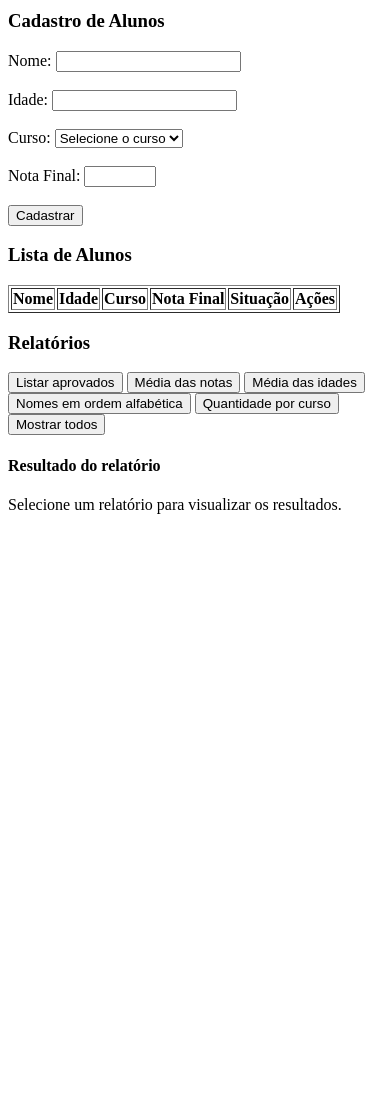
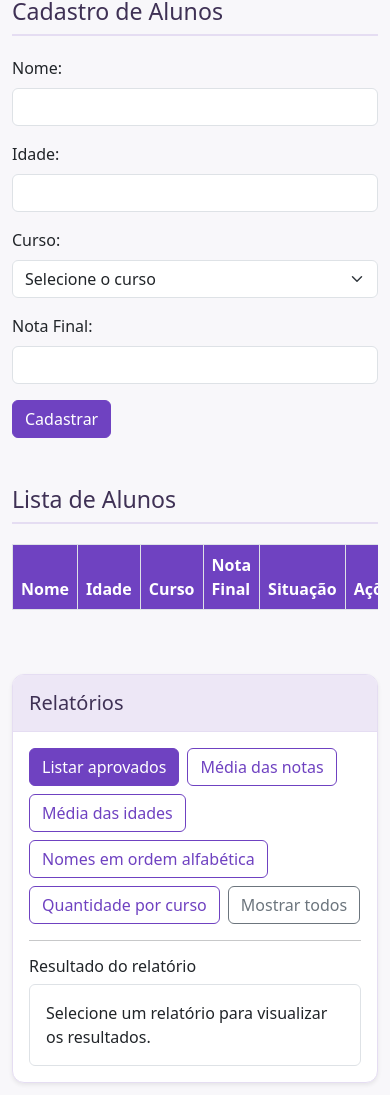
Before and after one commit to sophzll/DevTechAcademy, a plain HTML site: page index.html in a window 390 px wide. Shown: the part 117-1212 px from the top of the page. Before the commit the page ends 844 px from the top, so only its background shows below. Drawn offline with nearby package versions, Linux system fonts and the light colour scheme.

Commit message:
Adiciona Bootstrap para estilização e responsividade do sistema

```diff
--- a/index.html
+++ b/index.html
@@ -1,46 +1,148 @@
 <!DOCTYPE html>
-<html lang="pt-br">
+<html lang="pt-BR">
 <head>
     <meta charset="UTF-8">
     <meta name="viewport" content="width=device-width, initial-scale=1.0">
+
     <title>DevTech Academy - Gerenciamento de Alunos</title>
+
+    <!--adição do Bootstrap 5.3.9-->
+    <link href="https://cdn.jsdelivr.net/npm/bootstrap@5.3.9/dist/css/bootstrap.min.css" rel="stylesheet">
+
+    <!--personalização-->
+    <style>
+        body {
+            background-color: #F8F7FA;
+        }
+
+        h1 {
+            color: #6F42C1;
+            font-weight: 700;
+        }
+
+        h2, h3, h4 {
+            color: #3F3155;
+        }
+
+        .btn-roxo {
+            background-color: #6F42C1;
+            color: white;
+            border-color: #6F42C1;
+        }
+
+        .btn-roxo:hover {
+            background-color: #59339D;
+            color: white;
+            border-color: #59339D;
+        }
+
+        .btn-outline-roxo {
+            color: #6F42C1;
+            border-color: #6F42C1;
+        }
+
+        .btn-outline-roxo:hover {
+            background-color: #6F42C1;
+            color: white;
+        }
+
+        .titulo-secao {
+            border-bottom: 2px solid #E5DDF2;
+            padding-bottom: 8px;
+            margin-bottom: 20px;
+        }
+
+        .table thead th {
+            background-color: #6F42C1;
+            color: white;
+        }
+        .card-relatorios {
+            border: 1px solid #E5DDF2;
+            border-radius: 12px;
+            overflow: hidden;
+        }
+
+        .card-relatorios .card-header {
+            background-color: #EDE7F6;
+            color: #3F3155;
+            border-bottom: 1px solid #E5DDF2;
+        }
+
+        footer {
+            background-color: #6F42C1;
+            color: white;
+            border-top: 3px solid #59339D;
+        }
+    </style>
+
 </head>
-<body>
+
+<body class="d-flex flex-column min-vh-100">
+
+    <main class="container py-4 flex-grow-1">
+
+        <!--cabeçalho-->
+        <header class="mb-4">
             <h1>DevTech Academy</h1>
-    <h2>Gerenciamento de Alunos</h2>
+            <h2 class="h4">Gerenciamento de Alunos</h2>
+        </header>
 
-    <h3>Cadastro de Alunos</h3>
+        <!--cadastro de alunos-->
+        <section class="mb-5">
+            <h3 class="titulo-secao">Cadastro de Alunos</h3>
 
             <form id="formAluno">
-        <label for="nome">Nome:</label>
-        <input type="text" id="nome" required>
-        <br><br>
+                <div class="row g-3">
 
-        <label for="idade">Idade:</label>
-        <input type="number" id="idade" min="1" required>
-        <br><br>
+                    <div class="col-md-6">
+                        <label for="nome" class="form-label">Nome:</label>
+                        <input type="text" id="nome" class="form-control" required>
+                    </div>
 
-        <label for="curso">Curso:</label>
-        <select id="curso" required>
+                    <div class="col-md-6">
+                        <label for="idade" class="form-label">Idade:</label>
+                        <input type="number" id="idade" class="form-control" min="1" required>
+                    </div>
+
+                    <div class="col-md-6">
+                        <label for="curso" class="form-label">Curso:</label>
+                        <select id="curso" class="form-select" required>
                             <option value="">Selecione o curso</option>
                             <option value="JavaScript">JavaScript</option>
                             <option value="Python">Python</option>
                             <option value="Java">Java</option>
                         </select>
-        <br><br>
+                    </div>
 
-        <label for="notaFinal">Nota Final:</label>
-        <input type="number" id="notaFinal" min="0" max="10" step="0.1" required>
-        <br><br>
+                    <div class="col-md-6">
+                        <label for="notaFinal" class="form-label">Nota Final:</label>
+                        <input type="number" id="notaFinal" class="form-control"
+                            min="0" max="10" step="0.1" required>
+                    </div>
 
-        <button type="submit" id="botaoSalvar">Cadastrar</button>
-        <button type="button" id="botaoCancelar" hidden>Cancelar edição</button>
+                    <div class="col-12">
+                        <button type="submit" id="botaoSalvar" class="btn btn-roxo">
+                            Cadastrar
+                        </button>
+
+                        <button type="button" id="botaoCancelar"
+                            class="btn btn-outline-secondary" hidden>
+                            Cancelar edição
+                        </button>
+                    </div>
+
+                </div>
             </form>
 
-    <p id="mensagem" aria-live="polite"></p>
+            <p id="mensagem" class="mt-3" aria-live="polite"></p>
+        </section>
 
-    <h3>Lista de Alunos</h3>
-    <table border="1">
+        <!--lista dos alunos-->
+        <section class="mb-5">
+            <h3 class="titulo-secao">Lista de Alunos</h3>
+
+            <div class="table-responsive">
+                <table class="table table-striped table-hover table-bordered align-middle bg-white">
                     <thead>
                         <tr>
                             <th>Nome</th>
@@ -51,22 +153,80 @@
                             <th>Ações</th>
                         </tr>
                     </thead>
+
                     <tbody id="tabelaAlunos"></tbody>
                 </table>
+            </div>
+        </section>
 
-    <h3>Relatórios</h3>
-    <button type="button" id="btnAprovados">Listar aprovados</button>
-    <button type="button" id="btnMediaNotas">Média das notas</button>
-    <button type="button" id="btnMediaIdades">Média das idades</button>
-    <button type="button" id="btnOrdemAlfabetica">Nomes em ordem alfabética</button>
-    <button type="button" id="btnQuantidadeCursos">Quantidade por curso</button>
-    <button type="button" id="btnTodos">Mostrar todos</button>
+        <!-- relatórios -->
+        <section class="mb-4">
 
-    <h4>Resultado do relatório</h4>
-    <div id="resultadoRelatorio" aria-live="polite">
-        <p>Selecione um relatório para visualizar os resultados.</p>
+            <div class="card card-relatorios shadow-sm">
+
+                <div class="card-header py-3">
+                    <h3 class="h5 mb-0">Relatórios</h3>
                 </div>
 
-    <script src="script.js"></script>
+                <div class="card-body">
+
+                    <div class="d-flex flex-wrap gap-2 mb-3">
+
+                        <button type="button" id="btnAprovados" class="btn btn-roxo">
+                            Listar aprovados
+                        </button>
+
+                        <button type="button" id="btnMediaNotas" class="btn btn-outline-roxo">
+                            Média das notas
+                        </button>
+
+                        <button type="button" id="btnMediaIdades" class="btn btn-outline-roxo">
+                            Média das idades
+                        </button>
+
+                        <button type="button" id="btnOrdemAlfabetica" class="btn btn-outline-roxo">
+                            Nomes em ordem alfabética
+                        </button>
+
+                        <button type="button" id="btnQuantidadeCursos" class="btn btn-outline-roxo">
+                            Quantidade por curso
+                        </button>
+
+                        <button type="button" id="btnTodos" class="btn btn-outline-secondary">
+                            Mostrar todos
+                        </button>
+
+                    </div>
+
+                    <hr>
+
+                    <h4 class="h6 mt-3">Resultado do relatório</h4>
+
+                    <div id="resultadoRelatorio" class="bg-white border rounded p-3" aria-live="polite">
+                        <p class="mb-0">Selecione um relatório para visualizar os resultados.</p>
+                    </div>
+                </div>
+            </div>
+        </section>
+
+    </main>
+    <!--rodapé-->
+    <footer class="py-3 mt-4">
+        <div class="container d-flex justify-content-between align-items-center flex-wrap gap-2">
+            <p class="mb-0 fw-semibold">
+            Sophia Ellen Silva Canêdo
+            </p>
+            <p class="mb-0">
+                Gerenciador de Alunos
+            </p>
+
+        </div>
+    </footer>
+
+
+    <!-- scripts -->
+    <script src="https://cdn.jsdelivr.net/npm/bootstrap@5.3.9/dist/js/bootstrap.bundle.min.js"></script>
+    <script src="js/script.js"></script>
+
 </body>
 </html>
--- a/script.js
+++ b/js/script.js
@@ -92,6 +92,7 @@ function listarAlunos() {
 
         const botaoEditar = document.createElement("button");
         botaoEditar.textContent = "Editar";
+        botaoEditar.classList.add("btn", "btn-sm", "btn-outline-roxo");
 
         // EXERCÍCIO 3: função anônima no evento de clique.
         botaoEditar.addEventListener("click", function () {
@@ -100,6 +101,7 @@ function listarAlunos() {
 
         const botaoExcluir = document.createElement("button");
         botaoExcluir.textContent = "Excluir";
+        botaoExcluir.classList.add("btn", "btn-sm", "btn-outline-danger");
 
         // EXERCÍCIO 3: função anônima no evento de clique.
         botaoExcluir.addEventListener("click", function () {
```
Also changed, not shown: 1 other file. Lines whose indentation alone changed are shown as unchanged.
